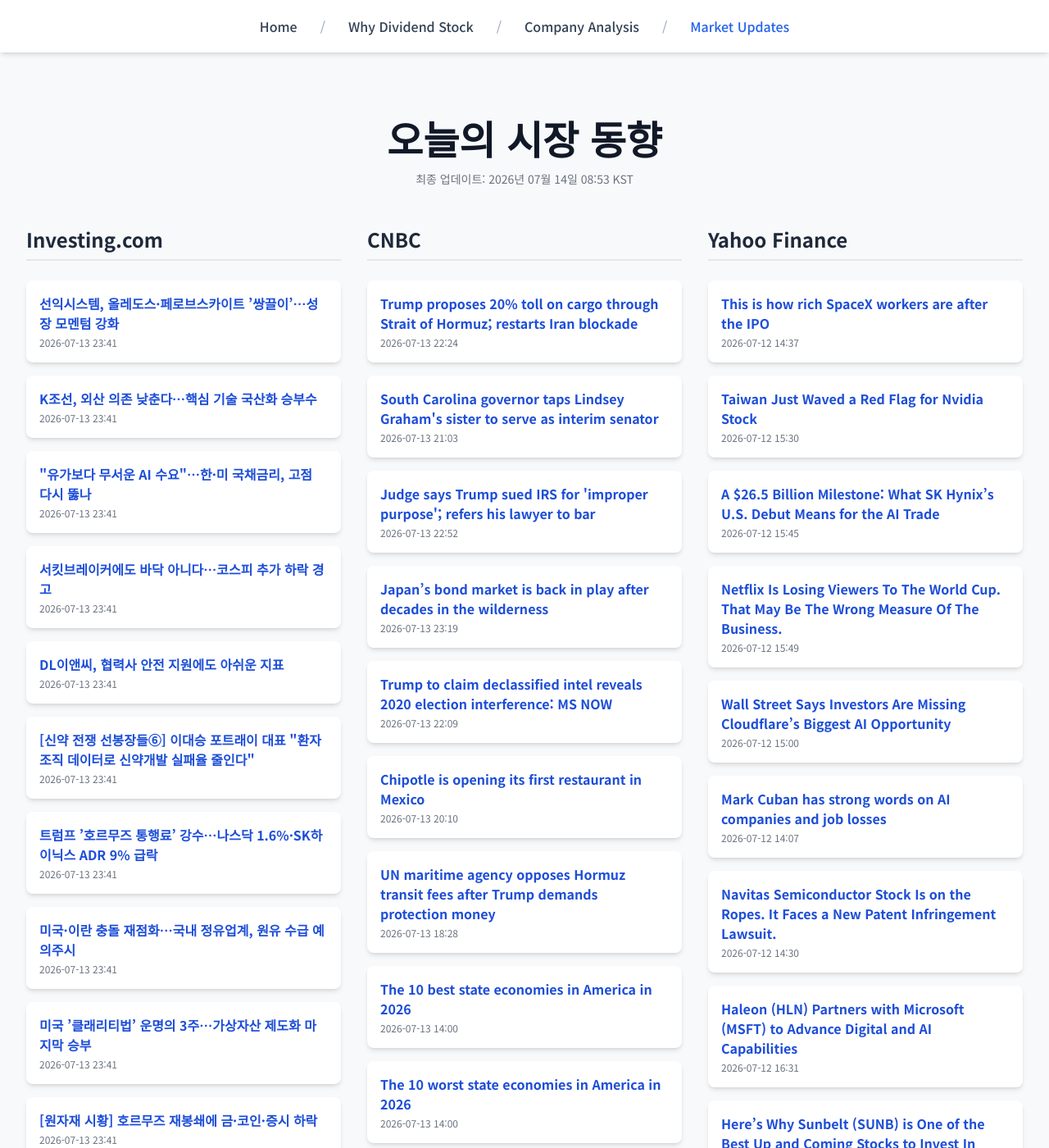
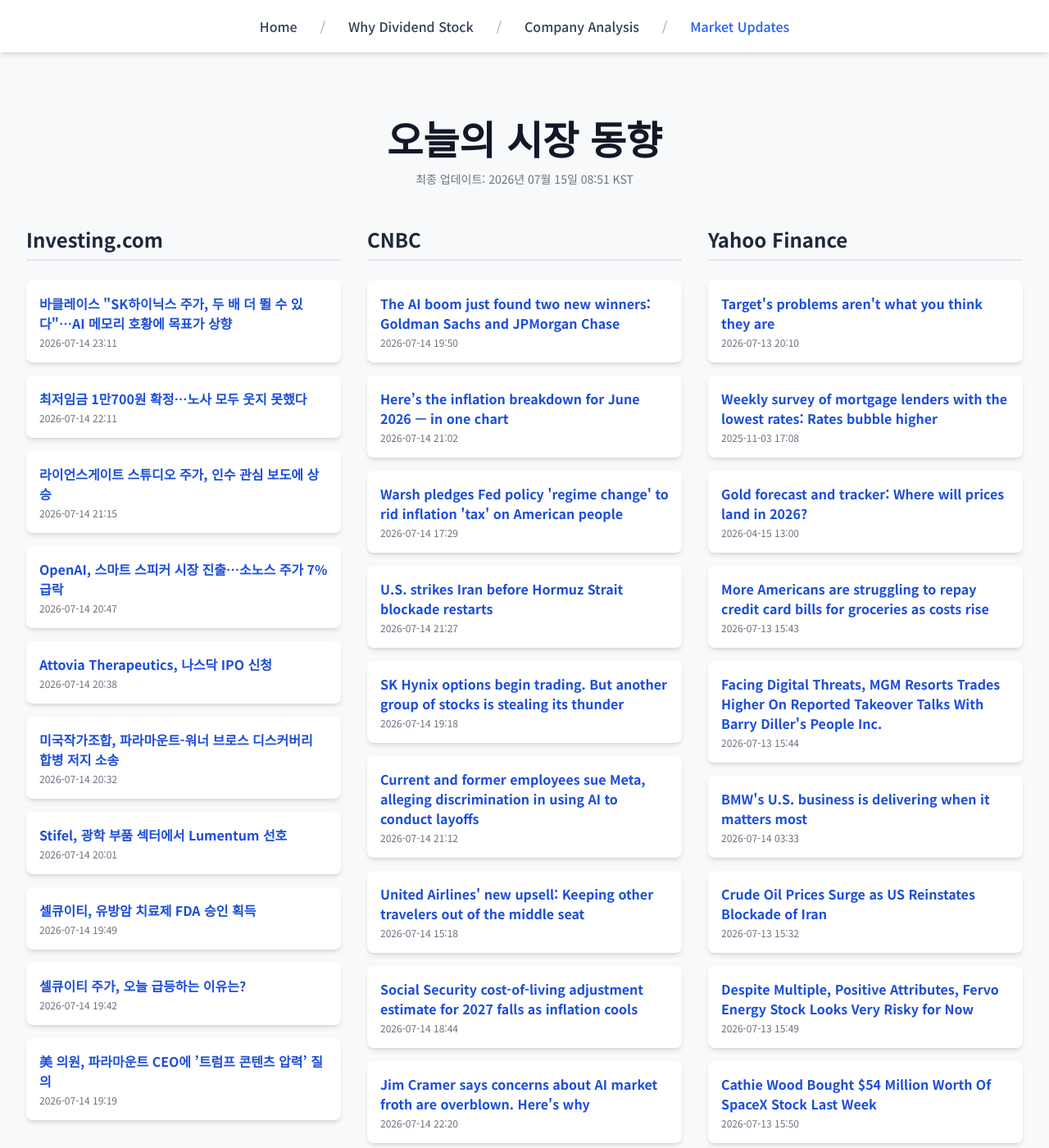
Before and after one commit to Kay-Hwang/my-company-analysis, a Jekyll site: the page built from market-updates.html, in a window 1280 px wide and 1400 px high. Shown: the whole window at 82% size. Built offline with Jekyll 4.4.1, drawn with Linux system fonts in a browser that asks for light colours; nearby versions of some CDN libraries; a script that is not in the unit is left out; some of the changed text lies outside the part shown.

Commit message:
Update daily data

```diff
--- a/_data/latest_data.json
+++ b/_data/latest_data.json
@@ -1,190 +1,190 @@
 {
-  "lastUpdated": "2026년 07월 14일 08:53 KST",
+  "lastUpdated": "2026년 07월 15일 08:51 KST",
   "news": {
     "investing": [
       {
-        "title": "선익시스템, 올레도스·페로브스카이트 ’쌍끌이’…성장 모멘텀 강화",
-        "link": "https://kr.investing.com/news/stock-market-news/article-2014015",
-        "pubDate": "2026-07-13 23:41:20",
-        "summary": "선익시스템, 올레도스·페로브스카이트 ’쌍끌이’…성장 모멘텀 강화"
+        "title": "바클레이스 \"SK하이닉스 주가, 두 배 더 뛸 수 있다\"…AI 메모리 호황에 목표가 상향",
+        "link": "https://kr.investing.com/news/stock-market-news/article-2015563",
+        "pubDate": "2026-07-14 23:11:06",
+        "summary": "바클레이스 \"SK하이닉스 주가, 두 배 더 뛸 수 있다\"…AI 메모리 호황에 목표가 상향"
       },
       {
-        "title": "K조선, 외산 의존 낮춘다…핵심 기술 국산화 승부수",
-        "link": "https://kr.investing.com/news/stock-market-news/article-2014014",
-        "pubDate": "2026-07-13 23:41:20",
-        "summary": "K조선, 외산 의존 낮춘다…핵심 기술 국산화 승부수"
+        "title": "최저임금 1만700원  확정…노사 모두 웃지 못했다",
+        "link": "https://kr.investing.com/news/stock-market-news/article-2015539",
+        "pubDate": "2026-07-14 22:11:12",
+        "summary": "최저임금 1만700원  확정…노사 모두 웃지 못했다"
       },
       {
-        "title": "\"유가보다 무서운 AI 수요\"…한·미 국채금리, 고점 다시 뚫나",
-        "link": "https://kr.investing.com/news/stock-market-news/article-2014013",
-        "pubDate": "2026-07-13 23:41:19",
-        "summary": "\"유가보다 무서운 AI 수요\"…한·미 국채금리, 고점 다시 뚫나"
+        "title": "라이언스게이트 스튜디오 주가, 인수 관심 보도에 상승",
+        "link": "https://kr.investing.com/news/stock-market-news/article-93CH-2015521",
+        "pubDate": "2026-07-14 21:15:48",
+        "summary": "라이언스게이트 스튜디오 주가, 인수 관심 보도에 상승"
       },
       {
-        "title": "서킷브레이커에도 바닥 아니다…코스피 추가 하락 경고",
-        "link": "https://kr.investing.com/news/stock-market-news/article-2014012",
-        "pubDate": "2026-07-13 23:41:19",
-        "summary": "서킷브레이커에도 바닥 아니다…코스피 추가 하락 경고"
+        "title": "OpenAI, 스마트 스피커 시장 진출…소노스 주가 7% 급락",
+        "link": "https://kr.investing.com/news/stock-market-news/article-2015501",
+        "pubDate": "2026-07-14 20:47:46",
+        "summary": "OpenAI, 스마트 스피커 시장 진출…소노스 주가 7% 급락"
       },
       {
-        "title": "DL이앤씨, 협력사 안전 지원에도 아쉬운 지표",
-        "link": "https://kr.investing.com/news/stock-market-news/article-2014011",
-        "pubDate": "2026-07-13 23:41:19",
-        "summary": "DL이앤씨, 협력사 안전 지원에도 아쉬운 지표"
+        "title": "Attovia Therapeutics, 나스닥 IPO 신청",
+        "link": "https://kr.investing.com/news/stock-market-news/article-432SI-2015500",
+        "pubDate": "2026-07-14 20:38:05",
+        "summary": "Attovia Therapeutics, 나스닥 IPO 신청"
       },
       {
-        "title": "[신약 전쟁 선봉장들⑥] 이대승 포트래이 대표 \"환자 조직 데이터로 신약개발 실패율 줄인다\"",
-        "link": "https://kr.investing.com/news/stock-market-news/article-2014010",
-        "pubDate": "2026-07-13 23:41:18",
-        "summary": "[신약 전쟁 선봉장들⑥] 이대승 포트래이 대표 \"환자 조직 데이터로 신약개발 실패율 줄인다\""
+        "title": "미국작가조합, 파라마운트-워너 브로스 디스커버리 합병 저지 소송",
+        "link": "https://kr.investing.com/news/stock-market-news/article-93CH-2015469",
+        "pubDate": "2026-07-14 20:32:09",
+        "summary": "미국작가조합, 파라마운트-워너 브로스 디스커버리 합병 저지 소송"
       },
       {
-        "title": "트럼프 ’호르무즈 통행료’ 강수…나스닥 1.6%·SK하이닉스 ADR 9% 급락",
-        "link": "https://kr.investing.com/news/stock-market-news/article-2014009",
-        "pubDate": "2026-07-13 23:41:18",
-        "summary": "트럼프 ’호르무즈 통행료’ 강수…나스닥 1.6%·SK하이닉스 ADR 9% 급락"
+        "title": "Stifel, 광학 부품 섹터에서 Lumentum 선호",
+        "link": "https://kr.investing.com/news/stock-market-news/article-93CH-2015406",
+        "pubDate": "2026-07-14 20:01:16",
+        "summary": "Stifel, 광학 부품 섹터에서 Lumentum 선호"
       },
       {
-        "title": "미국·이란 충돌 재점화…국내 정유업계, 원유 수급 예의주시",
-        "link": "https://kr.investing.com/news/stock-market-news/article-2014008",
-        "pubDate": "2026-07-13 23:41:18",
-        "summary": "미국·이란 충돌 재점화…국내 정유업계, 원유 수급 예의주시"
+        "title": "셀큐이티, 유방암 치료제 FDA 승인 획득",
+        "link": "https://kr.investing.com/news/stock-market-news/article-93CH-2015402",
+        "pubDate": "2026-07-14 19:49:16",
+        "summary": "셀큐이티, 유방암 치료제 FDA 승인 획득"
       },
       {
-        "title": "﻿미국 ’클래리티법’ 운명의 3주…가상자산 제도화 마지막 승부",
-        "link": "https://kr.investing.com/news/stock-market-news/article-2014007",
-        "pubDate": "2026-07-13 23:41:17",
-        "summary": "﻿미국 ’클래리티법’ 운명의 3주…가상자산 제도화 마지막 승부"
+        "title": "셀큐이티 주가, 오늘 급등하는 이유는?",
+        "link": "https://kr.investing.com/news/stock-market-news/article-93CH-2015401",
+        "pubDate": "2026-07-14 19:42:55",
+        "summary": "셀큐이티 주가, 오늘 급등하는 이유는?"
       },
       {
-        "title": "[원자재 시황] 호르무즈 재봉쇄에 금·코인·증시 하락",
-        "link": "https://kr.investing.com/news/stock-market-news/article-2014006",
-        "pubDate": "2026-07-13 23:41:17",
-        "summary": "[원자재 시황] 호르무즈 재봉쇄에 금·코인·증시 하락"
+        "title": "美 의원, 파라마운트 CEO에 ’트럼프 콘텐츠 압력’ 질의",
+        "link": "https://kr.investing.com/news/stock-market-news/article-93CH-2015393",
+        "pubDate": "2026-07-14 19:19:29",
+        "summary": "美 의원, 파라마운트 CEO에 ’트럼프 콘텐츠 압력’ 질의"
       }
     ],
     "cnbc": [
       {
-        "title": "Trump proposes 20% toll on cargo through Strait of Hormuz; restarts Iran blockade",
-        "link": "https://www.cnbc.com/2026/07/13/trump-iran-hormuz-strait-charge-reimburse.html",
-        "pubDate": "Mon, 13 Jul 2026 22:24:15 GMT",
-        "summary": "The Strait of Hormuz is a major oil shipping route and the epicenter of the U.S. and Israel's ongoing war with Iran."
+        "title": "The AI boom just found two new winners: Goldman Sachs and JPMorgan Chase",
+        "link": "https://www.cnbc.com/2026/07/14/goldman-sachs-and-jpmorgan-chase-are-emerging-as-ai-winners.html",
+        "pubDate": "Tue, 14 Jul 2026 19:50:48 GMT",
+        "summary": "Goldman Sachs and JPMorgan showed that Wall Street is a major beneficiary of the AI boom, with record revenue driven by surging trading and investment banking."
       },
       {
-        "title": "South Carolina governor taps Lindsey Graham's sister to serve as interim senator",
-        "link": "https://www.cnbc.com/2026/07/13/trump-lindsey-graham-darline-south-carolina-senator.html",
-        "pubDate": "Mon, 13 Jul 2026 21:03:13 GMT",
-        "summary": "The death of Sen. Lindsey Graham ignited a scramble among South Carolina Republicans to prepare for a special primary election to replace him on the GOP ticket."
+        "title": "Here’s the inflation breakdown for June 2026 — in one chart",
+        "link": "https://www.cnbc.com/2026/07/14/inflation-cpi-june-2026-in-one-chart.html",
+        "pubDate": "Tue, 14 Jul 2026 21:02:45 GMT",
+        "summary": "The consumer price index rose 3.5% in June from a year earlier, a deceleration after several months of upward moves."
       },
       {
-        "title": "Judge says Trump sued IRS for 'improper purpose'; refers his lawyer to bar",
-        "link": "https://www.cnbc.com/2026/07/13/trump-irs-doj-lawsuit-blanche.html",
-        "pubDate": "Mon, 13 Jul 2026 22:52:19 GMT",
-        "summary": "Trump's lawsuit against the IRS was settled by the Justice Department with an agreement to create a $1.8 billion \"lawfare\" fund that has since been scrapped."
+        "title": "Warsh pledges Fed policy 'regime change' to rid inflation 'tax' on American people",
+        "link": "https://www.cnbc.com/2026/07/14/warsh-promises-inflation-will-be-a-thing-of-the-past-cites-benefits-of-ai-investment-boom.html",
+        "pubDate": "Tue, 14 Jul 2026 17:29:07 GMT",
+        "summary": "Warsh pledged Tuesday to \"get monetary policy right\" and defeat the inflation that has bedeviled the central bank for the past five years."
       },
       {
-        "title": "Japan’s bond market is back in play after decades in the wilderness",
-        "link": "https://www.cnbc.com/2026/07/14/japan-bond-jgb-yields-.html",
-        "pubDate": "Mon, 13 Jul 2026 23:19:08 GMT",
-        "summary": "JGBs have been selling off amid policy normalization and concerns over Tokyo's spending plans, but experts say that they deserve another look from investors."
+        "title": "U.S. strikes Iran before Hormuz Strait blockade restarts",
+        "link": "https://www.cnbc.com/2026/07/14/iran-strikes-hormuz-strait-blockade-trump-tolls.html",
+        "pubDate": "Tue, 14 Jul 2026 21:27:12 GMT",
+        "summary": "President Donald Trump has said the U.S.-Iran ceasefire is over following multiple flare-ups of hostilities in the region."
       },
       {
-        "title": "Trump to claim declassified intel reveals 2020 election interference: MS NOW",
-        "link": "https://www.cnbc.com/2026/07/13/trump-2020-election-intelligence-speech.html",
-        "pubDate": "Mon, 13 Jul 2026 22:09:22 GMT",
-        "summary": "Trump said he will make a \"Speech to the Nation on Thursday evening, at 9 P.M. Eastern,\" without providing further details."
+        "title": "SK Hynix options begin trading. But another group of stocks is stealing its thunder",
+        "link": "https://www.cnbc.com/2026/07/14/sk-hynix-options-begin-trading-but-another-group-of-stocks-is-stealing-its-thunder.html",
+        "pubDate": "Tue, 14 Jul 2026 19:18:57 GMT",
+        "summary": "One explanation for the lack of notable call-buying is that the surge in single-stock ETFs and leveraged funds stole a big chunk of the speculative limelight."
       },
       {
-        "title": "Chipotle is opening its first restaurant in Mexico",
-        "link": "https://www.cnbc.com/2026/07/13/chipotle-opening-first-restaurant-in-mexico.html",
-        "pubDate": "Mon, 13 Jul 2026 20:10:01 GMT",
-        "summary": "Fast casual chain Chipotle announced Monday that it is opening its first location in Mexico in the Monterrey area."
+        "title": "Current and former employees sue Meta, alleging discrimination in using AI to conduct layoffs",
+        "link": "https://www.cnbc.com/2026/07/14/meta-lawsuit-layoffs-ai.html",
+        "pubDate": "Tue, 14 Jul 2026 21:12:44 GMT",
+        "summary": "The lawsuit filed by current and former Meta employees underscores rising concerns about AI's impact on jobs and people with disabilities in the workforce."
       },
       {
-        "title": "UN maritime agency opposes Hormuz transit fees after Trump demands protection money",
-        "link": "https://www.cnbc.com/2026/07/13/imo-maritime-organization-strait-hormuz-tolls-trump-iran.html",
-        "pubDate": "Mon, 13 Jul 2026 18:28:04 GMT",
-        "summary": "The security situation in Hormuz has deteriorated since Iran attacked multiple commercial ships transiting the strait over the past week."
+        "title": "United Airlines' new upsell: Keeping other travelers out of the middle seat",
+        "link": "https://www.cnbc.com/2026/07/14/united-airlines-for-empty-middle-seat-is-new-upsell.html",
+        "pubDate": "Tue, 14 Jul 2026 15:18:55 GMT",
+        "summary": "United Airlines will allow customers to pay more to keep the middle seat open on its Airbus A321XLRs"
       },
       {
-        "title": "The 10 best state economies in America in 2026",
-        "link": "https://www.cnbc.com/2026/07/13/best-state-economies-2026.html",
-        "pubDate": "Mon, 13 Jul 2026 14:00:01 GMT",
-        "summary": "Economy is one of the most important categories in CNBC’s annual America’s Top States for Business rankings. Several states stand out for economic strength."
+        "title": "Social Security cost-of-living adjustment estimate for 2027 falls as inflation cools",
+        "link": "https://www.cnbc.com/2026/07/14/social-security-cola-in-2027-cooling-inflation-lowers-estimate.html",
+        "pubDate": "Tue, 14 Jul 2026 18:44:36 GMT",
+        "summary": "New estimates show Social Security's annual cost-of-living adjustment for 2027 may be between 3.7% and 3.8%. Here's what to know."
       },
       {
-        "title": "The 10 worst state economies in America in 2026",
-        "link": "https://www.cnbc.com/2026/07/13/worst-state-economies-2026.html",
-        "pubDate": "Mon, 13 Jul 2026 14:00:01 GMT",
-        "summary": "Economy is a key category in CNBC’s America’s Top States for Business study, and some states stand out for the wrong reasons."
+        "title": "Jim Cramer says concerns about AI market froth are overblown. Here's why",
+        "link": "https://www.cnbc.com/2026/07/14/jim-cramer-concerns-ai-market-froth-overblown.html",
+        "pubDate": "Tue, 14 Jul 2026 22:20:46 GMT",
+        "summary": "CNBC's Jim Cramer said today's stock market is far less concerning than it was during the dot-com bubble."
       },
       {
-        "title": "Paramount, WBD hit with lawsuit from 12 states, including California, to block merger",
-        "link": "https://www.cnbc.com/2026/07/13/paramount-wbd-merger-lawsuit.html",
-        "pubDate": "Mon, 13 Jul 2026 18:58:47 GMT",
-        "summary": "A group of states, including California, filed a lawsuit to block the merger between Paramount and Warner Bros. Discovery."
+        "title": "New York becomes first U.S. state to impose AI data center ban",
+        "link": "https://www.cnbc.com/2026/07/14/new-york-ai-data-center-ban.html",
+        "pubDate": "Tue, 14 Jul 2026 18:49:14 GMT",
+        "summary": "New York became the first state to ban construction of 'hyperscale' AI data centers, for one year, after Gov. Kathy Hochul signed an executive order Tuesday."
       }
     ],
     "yahoo": [
       {
-        "title": "This is how rich SpaceX workers are after the IPO",
-        "link": "https://finance.yahoo.com/markets/stocks/articles/rich-spacex-workers-ipo-143700468.html",
-        "pubDate": "2026-07-12T14:37:00Z",
-        "summary": "This is how rich SpaceX workers are after the IPO"
+        "title": "Target's problems aren't what you think they are",
+        "link": "https://finance.yahoo.com/markets/stocks/articles/targets-problems-arent-think-201058966.html",
+        "pubDate": "2026-07-13T20:10:58Z",
+        "summary": "Target's problems aren't what you think they are"
       },
       {
-        "title": "Taiwan Just Waved a Red Flag for Nvidia Stock",
-        "link": "https://finance.yahoo.com/markets/stocks/articles/taiwan-just-waved-red-flag-153002330.html",
-        "pubDate": "2026-07-12T15:30:02Z",
-        "summary": "Taiwan Just Waved a Red Flag for Nvidia Stock"
+        "title": "Weekly survey of mortgage lenders with the lowest rates: Rates bubble higher",
+        "link": "https://finance.yahoo.com/personal-finance/mortgages/article/weekly-survey-mortgage-lenders-with-the-best-lowest-rates-july-13-170834159.html",
+        "pubDate": "2025-11-03T17:08:34Z",
+        "summary": "Weekly survey of mortgage lenders with the lowest rates: Rates bubble higher"
       },
       {
-        "title": "A $26.5 Billion Milestone: What SK Hynix’s U.S. Debut Means for the AI Trade",
-        "link": "https://finance.yahoo.com/markets/stocks/articles/26-5-billion-milestone-sk-154538410.html",
-        "pubDate": "2026-07-12T15:45:38Z",
-        "summary": "A $26.5 Billion Milestone: What SK Hynix’s U.S. Debut Means for the AI Trade"
+        "title": "Gold forecast and tracker: Where will prices land in 2026?",
+        "link": "https://finance.yahoo.com/personal-finance/investing/article/gold-forecast-and-tracker-where-will-prices-land-in-2026-130000340.html",
+        "pubDate": "2026-04-15T13:00:00Z",
+        "summary": "Gold forecast and tracker: Where will prices land in 2026?"
       },
       {
-        "title": "Netflix Is Losing Viewers To The World Cup. That May Be The Wrong Measure Of The Business.",
-        "link": "https://finance.yahoo.com/media-advertising/articles/netflix-losing-viewers-world-cup-154908133.html",
-        "pubDate": "2026-07-12T15:49:08Z",
-        "summary": "Netflix Is Losing Viewers To The World Cup. That May Be The Wrong Measure Of The Business."
+        "title": "More Americans are struggling to repay credit card bills for groceries as costs rise",
+        "link": "https://finance.yahoo.com/economy/article/more-americans-are-struggling-to-repay-credit-card-bills-for-groceries-as-costs-rise-154319450.html",
+        "pubDate": "2026-07-13T15:43:19Z",
+        "summary": "More Americans are struggling to repay credit card bills for groceries as costs rise"
       },
       {
-        "title": "Wall Street Says Investors Are Missing Cloudflare’s Biggest AI Opportunity",
-        "link": "https://finance.yahoo.com/technology/ai/articles/wall-street-says-investors-missing-150002997.html",
-        "pubDate": "2026-07-12T15:00:02Z",
-        "summary": "Wall Street Says Investors Are Missing Cloudflare’s Biggest AI Opportunity"
+        "title": "Facing Digital Threats, MGM Resorts Trades Higher On Reported Takeover Talks With Barry Diller's People Inc.",
+        "link": "https://www.investors.com/news/mgm-resorts-digital-threats-takeover-talks-barry-diller-people-inc/?src=A00220&yptr=yahoo",
+        "pubDate": "2026-07-13T15:44:54Z",
+        "summary": "Facing Digital Threats, MGM Resorts Trades Higher On Reported Takeover Talks With Barry Diller's People Inc."
       },
       {
-        "title": "Mark Cuban has strong words on AI companies and job losses",
-        "link": "https://finance.yahoo.com/technology/ai/articles/mark-cuban-strong-words-ai-140700495.html",
-        "pubDate": "2026-07-12T14:07:00Z",
-        "summary": "Mark Cuban has strong words on AI companies and job losses"
+        "title": "BMW's U.S. business is delivering when it matters most",
+        "link": "https://finance.yahoo.com/markets/stocks/articles/bmws-u-business-delivering-matters-033300819.html",
+        "pubDate": "2026-07-14T03:33:00Z",
+        "summary": "BMW's U.S. business is delivering when it matters most"
       },
       {
-        "title": "Navitas Semiconductor Stock Is on the Ropes. It Faces a New Patent Infringement Lawsuit.",
-        "link": "https://finance.yahoo.com/markets/stocks/articles/navitas-semiconductor-stock-ropes-faces-143002022.html",
-        "pubDate": "2026-07-12T14:30:02Z",
-        "summary": "Navitas Semiconductor Stock Is on the Ropes. It Faces a New Patent Infringement Lawsuit."
+        "title": "Crude Oil Prices Surge as US Reinstates Blockade of Iran",
+        "link": "https://finance.yahoo.com/energy/articles/crude-oil-prices-surge-us-153246700.html",
+        "pubDate": "2026-07-13T15:32:46Z",
+        "summary": "Crude Oil Prices Surge as US Reinstates Blockade of Iran"
       },
       {
-        "title": "Haleon (HLN) Partners with Microsoft (MSFT) to Advance Digital and AI Capabilities",
-        "link": "https://finance.yahoo.com/technology/ai/articles/haleon-hln-partners-microsoft-msft-132610148.html",
-        "pubDate": "2026-07-12T16:31:10Z",
-        "summary": "Haleon (HLN) Partners with Microsoft (MSFT) to Advance Digital and AI Capabilities"
+        "title": "Despite Multiple, Positive Attributes, Fervo Energy Stock Looks Very Risky for Now",
+        "link": "https://finance.yahoo.com/energy/articles/despite-multiple-positive-attributes-fervo-154920244.html",
+        "pubDate": "2026-07-13T15:49:20Z",
+        "summary": "Despite Multiple, Positive Attributes, Fervo Energy Stock Looks Very Risky for Now"
       },
       {
-        "title": "Here’s Why Sunbelt (SUNB) is One of the Best Up and Coming Stocks to Invest In Right Now",
-        "link": "https://finance.yahoo.com/markets/stocks/articles/why-sunbelt-sunb-one-best-132603787.html",
-        "pubDate": "2026-07-12T16:31:03Z",
-        "summary": "Here’s Why Sunbelt (SUNB) is One of the Best Up and Coming Stocks to Invest In Right Now"
+        "title": "Cathie Wood Bought $54 Million Worth Of SpaceX Stock Last Week",
+        "link": "https://www.investors.com/news/cathie-wood-ark-invest-spacex-stock-meta-amd-eli-lilly/?src=A00220&yptr=yahoo",
+        "pubDate": "2026-07-13T15:50:02Z",
+        "summary": "Cathie Wood Bought $54 Million Worth Of SpaceX Stock Last Week"
       },
       {
-        "title": "Nabors Industries Ltd. (NBR) Is A Top Stock To Buy According To Bill Miller",
-        "link": "https://finance.yahoo.com/markets/stocks/articles/nabors-industries-ltd-nbr-top-142403732.html",
-        "pubDate": "2026-07-12T14:24:03Z",
-        "summary": "Nabors Industries Ltd. (NBR) Is A Top Stock To Buy According To Bill Miller"
+        "title": "Arista Networks Stock Looks Technically Strong as It Sets New All-Time Highs",
+        "link": "https://finance.yahoo.com/markets/stocks/articles/arista-networks-stock-looks-technically-155003185.html",
+        "pubDate": "2026-07-13T15:50:03Z",
+        "summary": "Arista Networks Stock Looks Technically Strong as It Sets New All-Time Highs"
       }
     ]
   }
```
